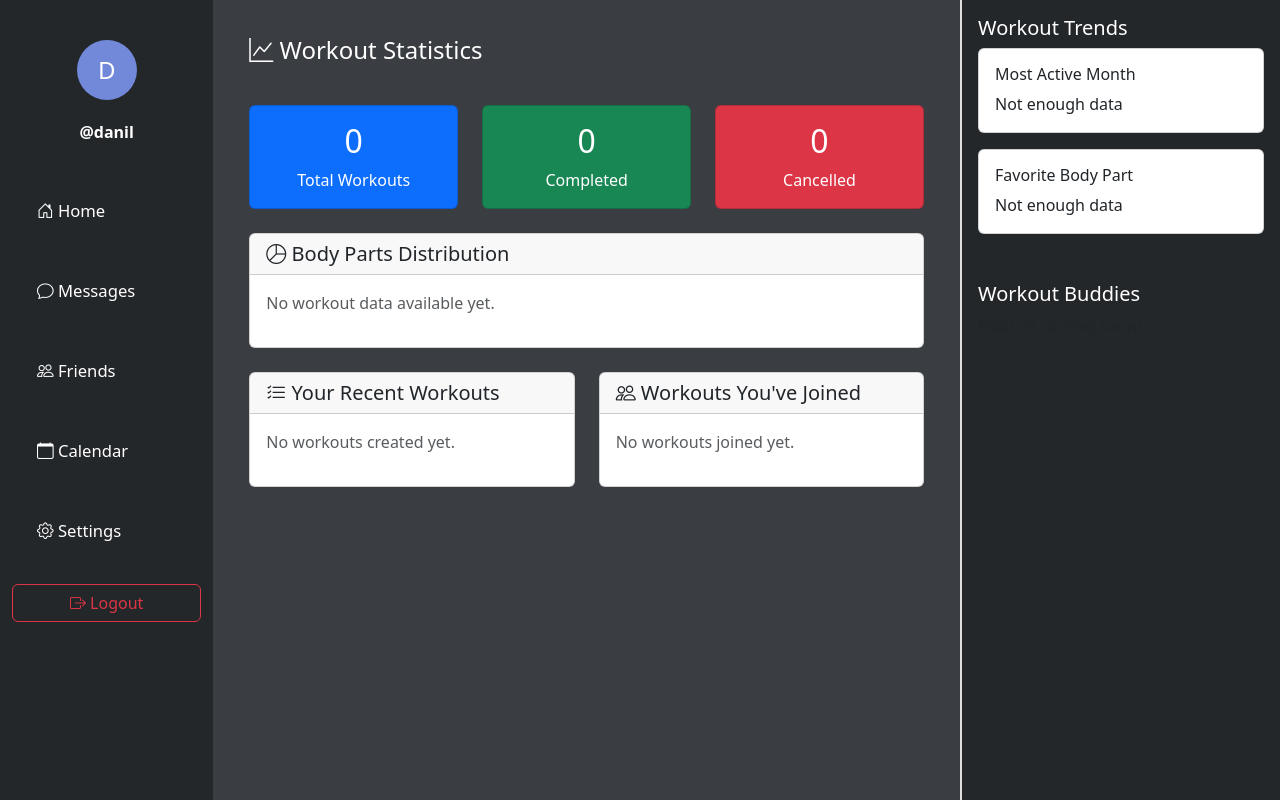
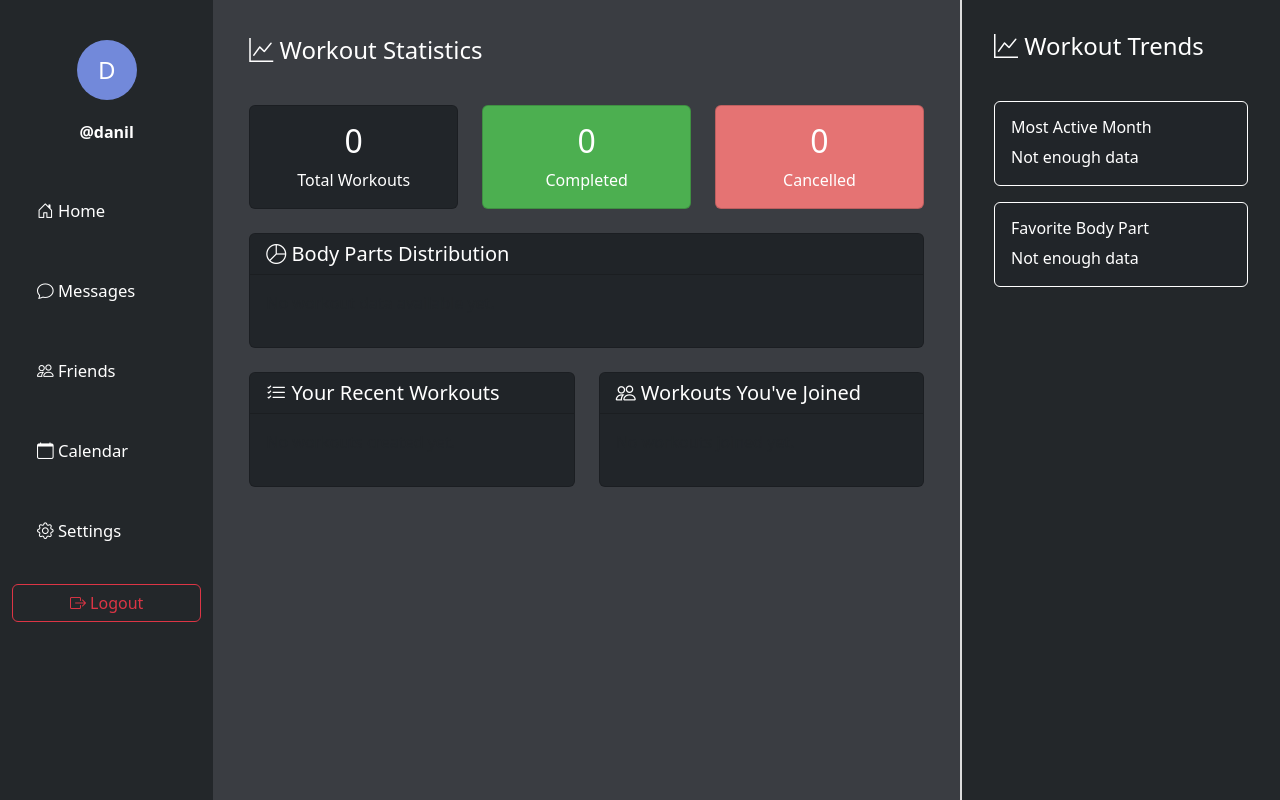
Before and after one commit to DanilSaitov/workout-sharing-app, a Django app: page /stats/ in a window 1280 px wide. Run offline with Django 5.2, Linux system fonts and the light colour scheme; a user stored in the database is signed in; data comes from the database, SQL or seed files in the repository; both versions use the stored data as it was after the commit.

Commit message:
statistics page

```diff
--- a/templates/index.html
+++ b/templates/index.html
@@ -70,6 +70,9 @@
         .right-bottom h2 {
             font-size: 2rem; /* Ensure stat numbers remain prominent */
             font-weight: bold;
+        }
+        .card-title, .card-body span {
+            color: #ffffff; /* Ensure text color for favorite body part and details is white */
         }
     </style>
 </head>
--- a/templates/stats.html
+++ b/templates/stats.html
@@ -25,7 +25,7 @@
 
                 <div class="row mb-4">
                     <div class="col-md-4">
-                        <div class="card bg-primary text-white">
+                        <div class="card bg-dark text-white">
                             <div class="card-body text-center">
                                 <h2 class="card-title">{{ total_workouts }}</h2>
                                 <p class="card-text">Total Workouts</p>
@@ -33,7 +33,7 @@
                         </div>
                     </div>
                     <div class="col-md-4">
-                        <div class="card bg-success text-white">
+                        <div class="card" style="background-color: #4CAF50; color: #ffffff;"> <!-- Softer green -->
                             <div class="card-body text-center">
                                 <h2 class="card-title">{{ total_completed }}</h2>
                                 <p class="card-text">Completed</p>
@@ -41,7 +41,7 @@
                         </div>
                     </div>
                     <div class="col-md-4">
-                        <div class="card bg-danger text-white">
+                        <div class="card" style="background-color: #E57373; color: #ffffff;"> <!-- Softer red -->
                             <div class="card-body text-center">
                                 <h2 class="card-title">{{ total_cancelled }}</h2>
                                 <p class="card-text">Cancelled</p>
@@ -52,7 +52,7 @@
 
                 <div class="row mb-4">
                     <div class="col-12">
-                        <div class="card">
+                        <div class="card bg-dark text-white">
                             <div class="card-header">
                                 <h5 class="mb-0"><i class="bi bi-pie-chart"></i> Body Parts Distribution</h5>
                             </div>
@@ -85,24 +85,24 @@
 
                 <div class="row">
                     <div class="col-md-6">
-                        <div class="card mb-4">
+                        <div class="card bg-dark text-white mb-4">
                             <div class="card-header">
                                 <h5 class="mb-0"><i class="bi bi-list-check"></i> Your Recent Workouts</h5>
                             </div>
                             <div class="card-body">
                                 <div class="list-group">
                                     {% for workout in created_workouts %}
-                                        <div class="list-group-item list-group-item-action">
+                                        <div class="list-group-item bg-dark text-white">
                                             <div class="d-flex justify-content-between">
                                                 <h6 class="mb-1">{{ workout.body_part }}</h6>
                                                 <small>{{ workout.date }}</small>
                                             </div>
                                             <p class="mb-1">{{ workout.experience_level }}</p>
-                                            <small class="text-muted">
+                                            <small>
                                                 {% if workout.is_past %}
-                                                    <span class="text-success">Completed</span>
+                                                    <span style="color: #4CAF50;">Completed</span> <!-- Softer green -->
                                                 {% else %}
-                                                    <span class="text-primary">Scheduled</span>
+                                                    <span style="color: #FFEB3B;">Scheduled</span> <!-- Softer yellow -->
                                                 {% endif %}
                                             </small>
                                         </div>
@@ -115,26 +115,26 @@
                     </div>
 
                     <div class="col-md-6">
-                        <div class="card mb-4">
+                        <div class="card bg-dark text-white mb-4">
                             <div class="card-header">
                                 <h5 class="mb-0"><i class="bi bi-people"></i> Workouts You've Joined</h5>
                             </div>
                             <div class="card-body">
                                 <div class="list-group">
                                     {% for invite in participated_workouts %}
-                                        <div class="list-group-item list-group-item-action">
+                                        <div class="list-group-item bg-dark text-white">
                                             <div class="d-flex justify-content-between">
                                                 <h6 class="mb-1">{{ invite.workout_request.body_part }}</h6>
                                                 <small>{{ invite.workout_request.date }}</small>
                                             </div>
                                             <p class="mb-1">{{ invite.workout_request.experience_level }}</p>
-                                            <small class="text-muted">
-                                                {% if invite.status == 'completed' %}
-                                                    <span class="text-success">Completed</span>
+                                            <small>
+                                                {% if invite.status == 'accepted' %}
+                                                    <span style="color: #4CAF50;">Accepted</span> <!-- Softer green -->
                                                 {% elif invite.status == 'cancelled' %}
-                                                    <span class="text-danger">Cancelled</span>
+                                                    <span style="color: #E57373;">Cancelled</span> <!-- Softer red -->
                                                 {% else %}
-                                                    <span class="text-primary">{{ invite.status|title }}</span>
+                                                    <span style="color: #FFEB3B;">{{ invite.status|title }}</span> <!-- Softer yellow -->
                                                 {% endif %}
                                             </small>
                                         </div>
@@ -152,8 +152,9 @@
         <!-- Right Column -->
         <div class="col-3 right-column">
             <div class="right-top p-3">
-                <h5>Workout Trends</h5>
-                <div class="card mb-3">
+                <h4 class="p-3"><i class="bi bi-graph-up"></i> Workout Trends</h4>
+                <div class="p-3">
+                    <div class="card bg-dark text-white mb-3" style="border: 1px solid #ffffff;"> <!-- Add white border -->
                         <div class="card-body">
                             <h6 class="card-title">Most Active Month</h6>
                             <p class="card-text">
@@ -165,7 +166,7 @@
                             </p>
                         </div>
                     </div>
-                <div class="card mb-3">
+                    <div class="card bg-dark text-white mb-3" style="border: 1px solid #ffffff;"> <!-- Add white border -->
                         <div class="card-body">
                             <h6 class="card-title">Favorite Body Part</h6>
                             <p class="card-text">
@@ -178,10 +179,8 @@
                         </div>
                     </div>
                 </div>
-            <div class="right-bottom p-3">
-                <h5>Workout Buddies</h5>
-                <p class="text-muted">Feature coming soon!</p>
             </div>
+
         </div>
     </div>
 </div>
```
Also changed, not shown: db.sqlite3. Lines whose indentation alone changed are shown as unchanged.
